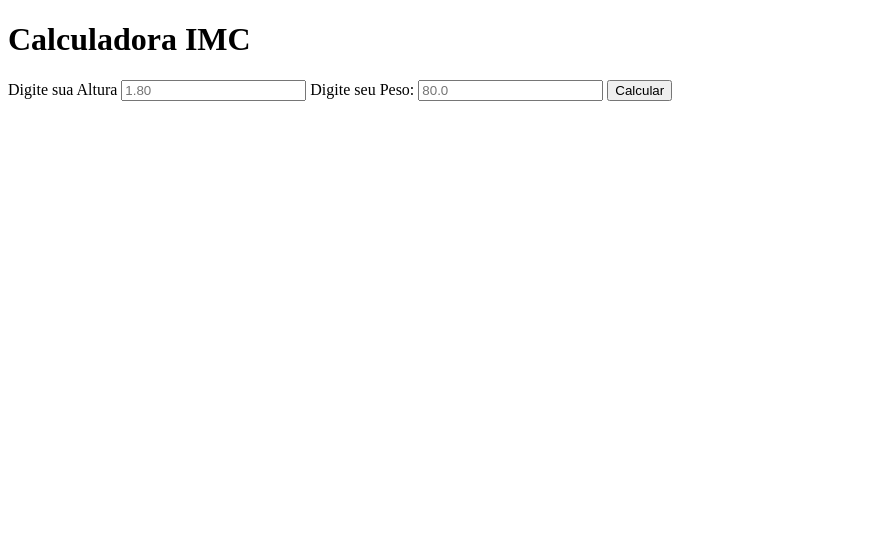
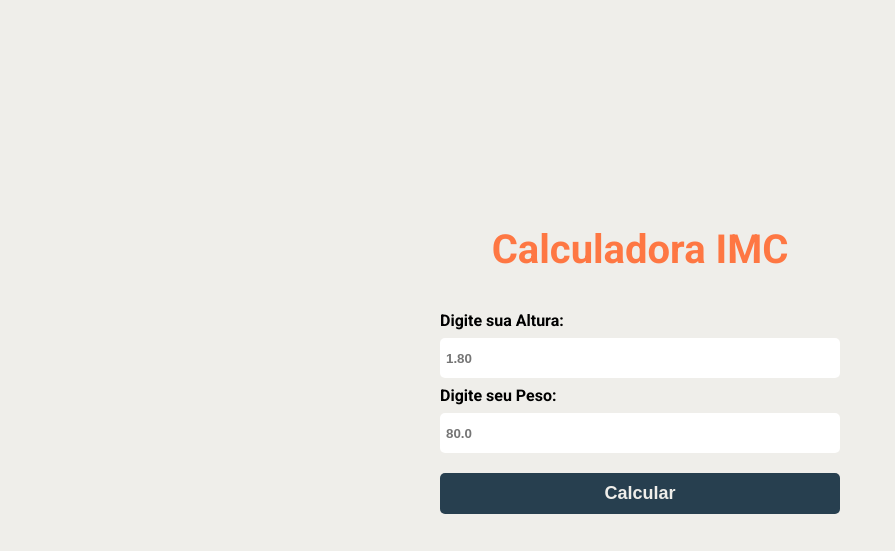
Before and after one commit to jotavitorz/calculadora-imc, a plain HTML site: page index.html in a window 1280 px wide. Shown: the whole page, without its empty margins (0-895 px from the left). Drawn offline with Linux system fonts and the light colour scheme.

Commit message:
style: finalizar estilos do projeto e atualizar index/script

```diff
--- a/index.html
+++ b/index.html
@@ -3,27 +3,34 @@
 <head>
     <meta charset="UTF-8">
     <meta name="viewport" content="width=device-width, initial-scale=1.0">
+    <link rel="preconnect" href="https://fonts.googleapis.com">
+    <link rel="preconnect" href="https://fonts.gstatic.com" crossorigin>
+    <link href="https://fonts.googleapis.com/css2?family=Roboto:ital,wght@0,100..900;1,100..900&display=swap" rel="stylesheet">
+
+    <link rel="stylesheet" href="style.css">
     <title>Calculadora IMC</title>
 </head>
 <body>
 
-    <h1 id="title">Calculadora IMC</h1>
+    <main id="main">
+        <h1 id="title">Calculadora IMC</h1>
 
-    <form onsubmit="return calcularIMC(event)">
+        <form id="form" onsubmit="return calcularIMC(event)">
 
-        <label for="altura">Digite sua Altura</label>
-        <input type="text" id="altura" name="altura" placeholder="1.80" required>
+            <label for="altura">Digite sua Altura:</label>
+            <input type="number" id="altura" name="altura" placeholder="1.80" step="0.01" min="0" required>
 
-        <label for="peso">Digite seu Peso:</label>
-        <input type="text" id="peso" name="peso" placeholder="80.0" required>
+            <label for="peso">Digite seu Peso:</label>
+            <input type="number" id="peso" name="peso" placeholder="80.0" step="0.1" min="0" required>
 
-        <button type="submit" >Calcular</button>
+            <button id="button" type="submit" >Calcular</button>
 
-    </form>
+        </form>
 
-    <div id="result">
+        <div id="result">
 
-    </div>
+        </div>
+    </main>
 
     <script src="script.js"></script>
 </body>
--- a/script.js
+++ b/script.js
@@ -6,20 +6,21 @@ function calcularIMC(e) {
     const altura = document.getElementById("altura").value;
     const resultado = document.getElementById("result");
 
+
     const imc = Number(peso) / (Number(altura) * Number(altura));
 
     if(imc < 17){
-        resultado.innerHTML = `<p>Seu resultado: ${imc.toFixed(2)}</p>` + "<span id='imc-extreme'> Cuidado você está muito abaixo do peso! </span>";
+        resultado.innerHTML = `<p>Seu resultado: ${imc.toFixed(2)}</p>` + "<span class='imc-extreme'> Cuidado você está muito abaixo do peso! </span>";
     } else if(imc >= 17 && imc <= 18.49){
-        resultado.innerHTML = `<p>Seu resultado: ${imc.toFixed(2)}</p>` + "<span id='imc-alert'> Você está Abaixo do peso! </span>";
+        resultado.innerHTML = `<p>Seu resultado: ${imc.toFixed(2)}</p>` + "<span class='imc-alert'> Você está Abaixo do peso! </span>";
     }else if(imc >= 18.50 && imc < 24.99){
-        resultado.innerHTML = `<p>Seu resultado: ${imc.toFixed(2)}</p>` + "<span id='imc-ideal'> Você está no peso ideal! </span>";
-    }else if(imc > 25 && imc <= 29.99){
-        resultado.innerHTML = `<p>Seu resultado: ${imc.toFixed(2)}</p>` + "<span id='imc-alert'> Você está acima do peso!e </span>";
+        resultado.innerHTML = `<p>Seu resultado: ${imc.toFixed(2)}</p>` + "<span class='imc-ideal'> Você está no peso ideal! </span>";
+    }else if(imc => 25 && imc <= 29.99){
+        resultado.innerHTML = `<p>Seu resultado: ${imc.toFixed(2)}</p>` + "<span class='imc-alert'> Você está acima do peso! </span>";
     }else if(imc >= 30){
-        resultado.innerHTML = `<p>Seu resultado: ${imc.toFixed(2)}</p>` + "<span id='imc-extreme'> Cuidado Obesidade! </span>";
+        resultado.innerHTML = `<p>Seu resultado: ${imc.toFixed(2)}</p>` + "<span class='imc-extreme'> Cuidado Obesidade! </span>";
     }
 
-    document.getElementById("peso") = "";
-    document.getElementById("altura") = "";
+    document.getElementById("peso").value = "";
+    document.getElementById("altura").value = "";
 }
--- /dev/null
+++ b/style.css
@@ -0,0 +1,99 @@
+* {
+    margin: 0;
+    padding: 0;
+    border: 0;
+    box-sizing: border-box;
+}
+
+body {
+    background-color: #EFEEEA;
+    font-family: "Roboto", sans-serif;
+}
+
+#main {
+    width: 100%;
+    min-height: 100vh;
+    display: flex;
+    flex-direction: column;
+    justify-content: center;
+    align-items: center;
+    padding: 0 10px;
+}
+
+#title {
+    font-size: 2.5em;
+    color: #FE7743;
+    margin-bottom: 20px;
+
+}
+
+#form {
+    width: 100%;
+    max-width: 420px;
+    display: flex;
+    flex-direction: column;
+    padding: 10px;
+}
+
+#form label {
+    color: #000000;
+    font-weight: bold;
+    margin: 8px 0;
+}
+
+#form input {
+    height: 40px;
+    border-radius: 5px;
+    padding: 2px 6px;
+    color: #273F4F;
+    font-weight: bold;
+}
+
+#button {
+    width: 100%;
+    cursor: pointer;
+    margin-top: 20px;
+    background-color: #273F4F;
+    color: #EFEEEA;
+    padding: 10px 2px;
+    border-radius: 5px;
+    font-weight: bold;
+    font-size: 18px;
+}
+
+#result {
+    padding: 10px;
+    display: flex;
+    flex-direction: column;
+    margin-top: 30px;
+    text-align: center;
+}
+
+#result p {
+    font-weight: bold;
+    font-size: 18px;
+    margin-bottom: 8px;
+}
+
+#result span {
+    font-size: 20px;
+    font-weight: bold;
+}
+
+.imc-extreme {
+    color: #DC143C;
+}
+
+.imc-alert {
+    color: #FE7743;
+}
+
+.imc-ideal {
+    color: #08CB00;
+}
+
+@media (max-width: 420px){
+    #title {
+        font-size: 2em;
+    }
+}
```
